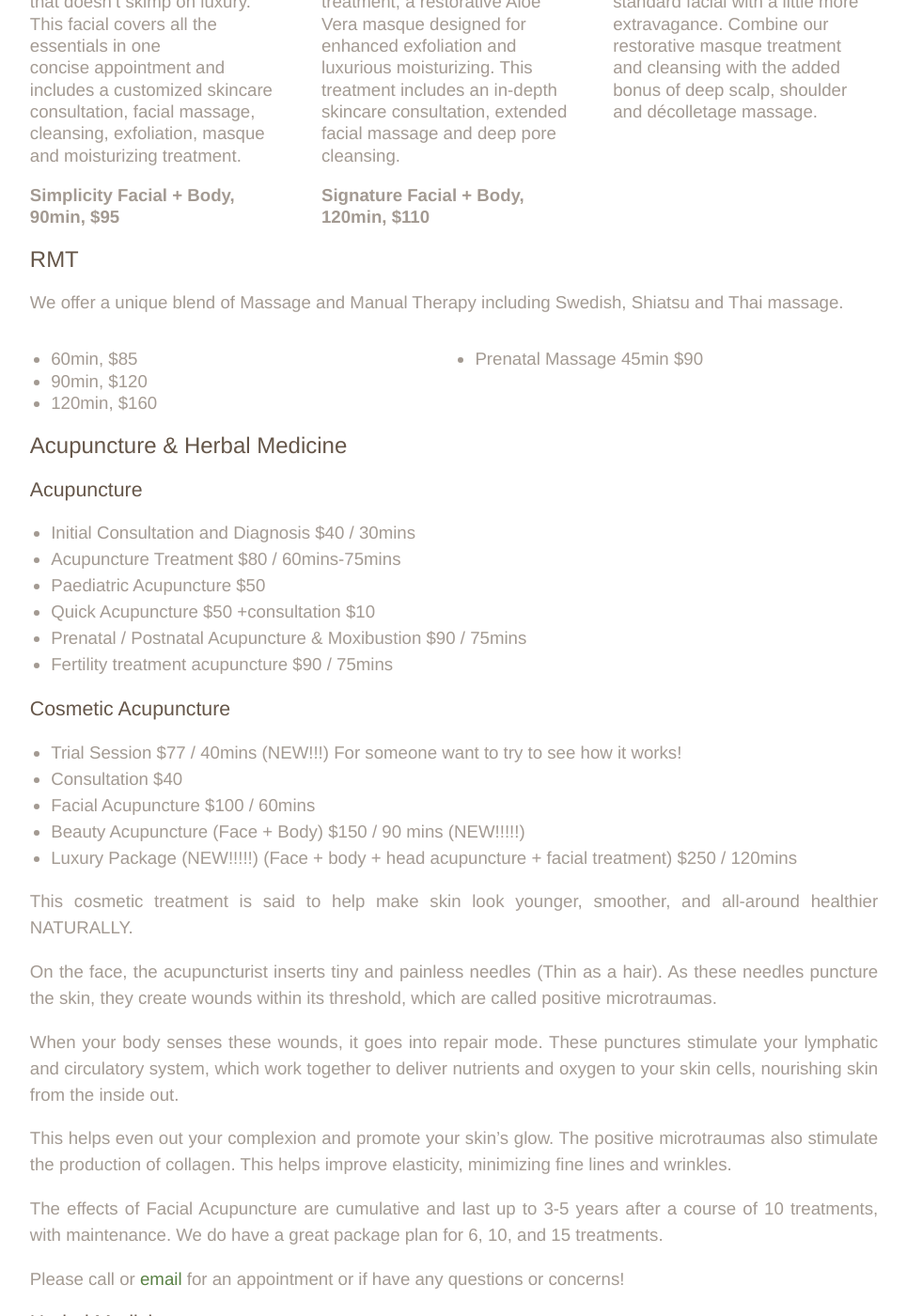
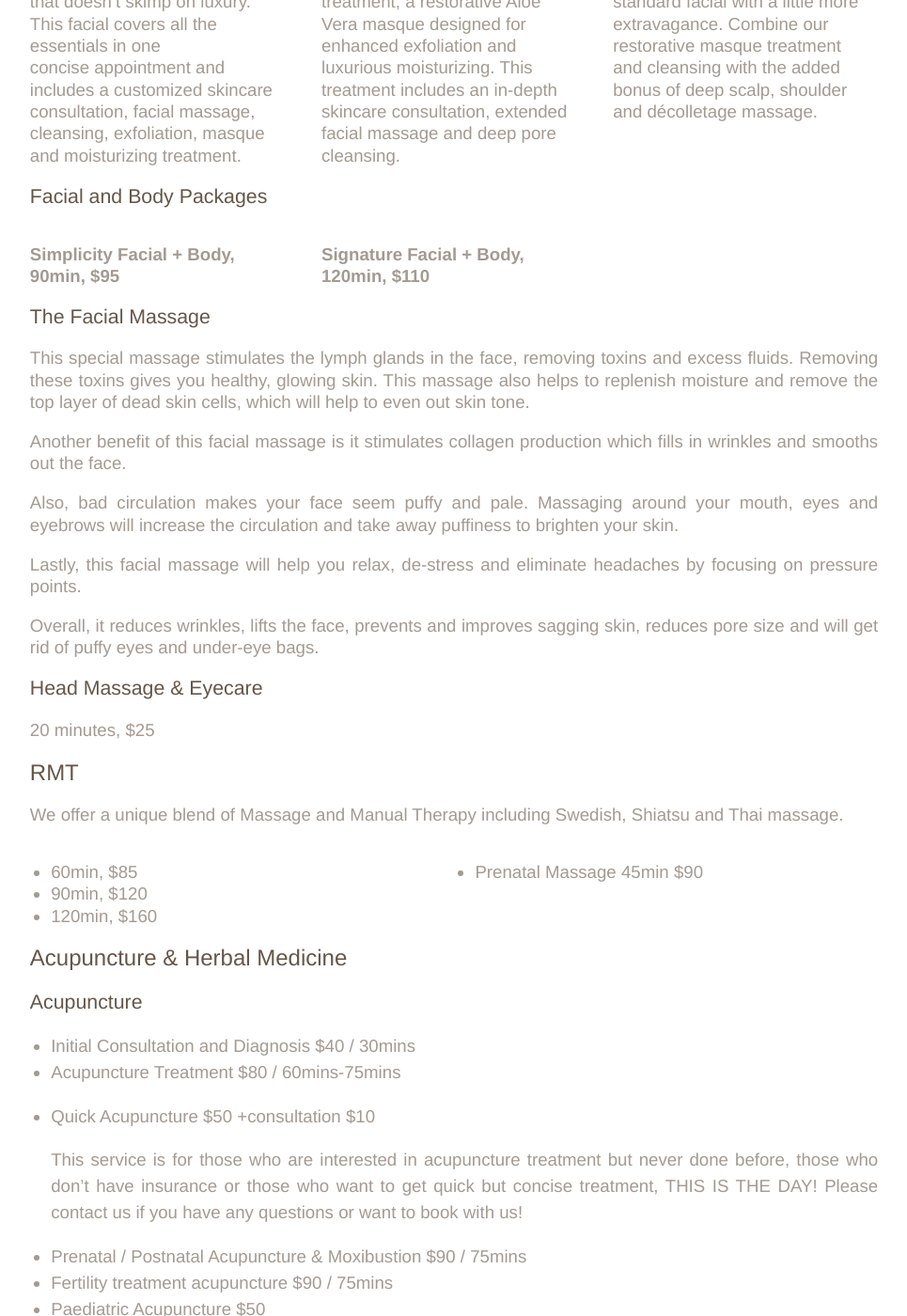
Before and after one commit to jamesaoverton/nagomi, a Jekyll site: the page built from services.md, in a window 1280 px wide and 1400 px high, scrolled down 835 px. Shown: the whole window at 94% size, without its empty margins (157-1122 px from the left). Built offline with Jekyll 4.4.1, drawn with Linux system fonts in a browser that asks for light colours; some of the changed text lies outside the part shown.

```diff
--- a/events.md
+++ b/events.md
@@ -3,7 +3,28 @@ layout: default
 title: Events | Nagomi.ca
 ---
 
-# Regular Events
+# Upcoming Events
+
+<div class="img">
+![workshop flyer](photos/flyer.jpg)
+</div>
+
+Facial Yoga is a trending practice that is said to maintain your beauty naturally!!!! It's a combination of resistance and relaxation exercises that tighten, tone and  lift your face from the inside out, giving you a natural facelift.
+
+Sep 15th (SUN) 1:00-2:30 p.m @ nagomi beauty room (2372A Bloor St west) FEE:  $45
+
+In this class, Sophia, a life style coach and Certified Face Yoga Method instructor will present:
+
+* What is the face yoga method?
+* Talk about the different muscles in the face that can be targeted to lift the skin, naturally get rid of wrinkles and brighten the complexion.
+* Discuss the specific concerns that each one of us might have
+* Practice a few poses!
+
+We believe this class can help you looking great and feeling great!!
+
+Spots are limited.  E-mail or call us info@nagomi.ca / 647-993-1130 to secure your seat!
+
+# More Events
 
 Join us for an exciting array of events and classes. Upcoming subjects include:
 
@@ -17,7 +38,3 @@ Join us for an exciting array of events and classes. Upcoming subjects include:
   * Super Food Seminar
 
 [See more on our Facebook page!](https://www.facebook.com/nagomibeautyroom/events)
-
-<div class="img">
-  <img src="photos/event5.jpg" width="700" alt="candles"/>
-</div>
--- a/services.md
+++ b/services.md
@@ -40,6 +36,32 @@ Lose yourself in our signature treatment, a restorative Aloe Vera masque designe
 Enjoy all the benefits of our standard facial with a little more extravagance. Combine our restorative masque treatment and cleansing with the added bonus of deep scalp, shoulder and décolletage massage.
 </div>
 
+## Facial and Body Packages
+
+<div class="third">
+**Simplicity Facial + Body, 90min, $95**
+</div>
+
+<div class="third">
+**Signature Facial + Body, 120min, $110**
+</div>
+
+## The Facial Massage
+
+This special massage stimulates the lymph glands in the face, removing toxins and excess fluids.
+Removing these toxins gives you healthy, glowing skin.  This massage also helps to replenish moisture and remove the top layer of dead skin cells, which will help to even out skin tone.
+
+Another benefit of this facial massage is it stimulates collagen production which fills in wrinkles and smooths out the face.
+
+Also, bad circulation makes your face seem puffy and pale.  Massaging around your mouth, eyes and eyebrows will increase the circulation and take away puffiness to brighten your skin.
+
+Lastly, this facial massage will help you relax, de-stress and eliminate headaches by focusing on pressure points.
+
+Overall, it reduces wrinkles, lifts the face, prevents and improves sagging skin, reduces pore size and will get rid of puffy eyes and under-eye bags.
+
+## Head Massage & Eyecare
+
+20 minutes, $25
 
 # RMT
 
@@ -63,10 +85,12 @@ We offer a unique blend of Massage and Manual Therapy including Swedish, Shiatsu
 
 * Initial Consultation and Diagnosis $40 / 30mins
 * Acupuncture Treatment $80 / 60mins-75mins
-* Paediatric Acupuncture  $50
 * Quick Acupuncture $50 +consultation $10
+
+  This service is for those who are interested in acupuncture treatment but never done before, those who don’t have insurance or those who want to get quick but concise treatment, THIS IS THE DAY! Please contact us if you have any questions or want to book with us!
 * Prenatal / Postnatal Acupuncture & Moxibustion $90 / 75mins
 * Fertility treatment acupuncture $90 / 75mins
+* Paediatric Acupuncture  $50
 
 ## Cosmetic Acupuncture
 
@@ -97,10 +121,11 @@ Please call or [email](mailto:info@nagomi.ca) for an appointment or if have any
 
 Herbal Medicine will be prescribed by our experienced RTCMP (Registered Traditional Chinese Medicine Practitioners)
 
-## Tuina Massage
+## Tuina Massage & Cupping
 
 * 30 minutes $40
 * 60 minutes $75
+* Cupping, 30 minutes, $30
 
 <div class="clear"></div>
 
@@ -150,26 +175,22 @@ Herbal Medicine will be prescribed by our experienced RTCMP (Registered Traditio
 </div>
 
 
-# Microblading
+## Eyelash Lift and Tint
 
-This revolutionary service takes your eyebrows to the next level for up to 2 years! You get beautiful, natural looking brows with next to zero maintenance! Come and get a consultation on this amazing service today!
+Lash lifting and tinging is one of the newest trends in the beauty industry.
 
-$500 includes consultation and touch-up one month after your session.
+It is a semi permanent treatment which curls and tints your natural eyelashes.
 
-[See Trish on Instagram](https://www.instagram.com/oceanwave_eyelashperming/)
+With lifted lashes, they look longer and fuller. Tinting will enhance the defining effect!!
 
-Trish Lasola is Toronto's leading beauty technician, offering her clients top of the line service for Microblading, Lash Lifts, Brow Grooming and Tints.
-
-With 8 years of experience as an esthetician, attention to detail, and a background in the arts, Trish provides the highest level of professionalism, utilizing the most innovative techniques in the industry, leaving you with results that will exceed your expectations.
+* Eyelash Lift $70
+* Eyelash Tint $10
 
 
-<div class="img half">
-![eyelashes](photos/eyelashes1-300.jpg)
+<div class="img">
+![eyelash lift and tint](photos/eyelash-lift-and-tint.jpg)
 </div>
 
-<div class="img half">
-![eyelashes](photos/eyelashes2-300.jpg)
-</div>
 
 
 # Waxing
```
Also changed, not shown: other parts of services.md (+0 -4 lines), index.md (+15 -30 lines), what-we-use.md (+15 -0 lines), photos/eyelash-lift-400.jpg (added), photos/eyelash-lift-and-tint.jpg (added), photos/eyelash-lift.jpg (added), photos/flyer.jpg (added).
